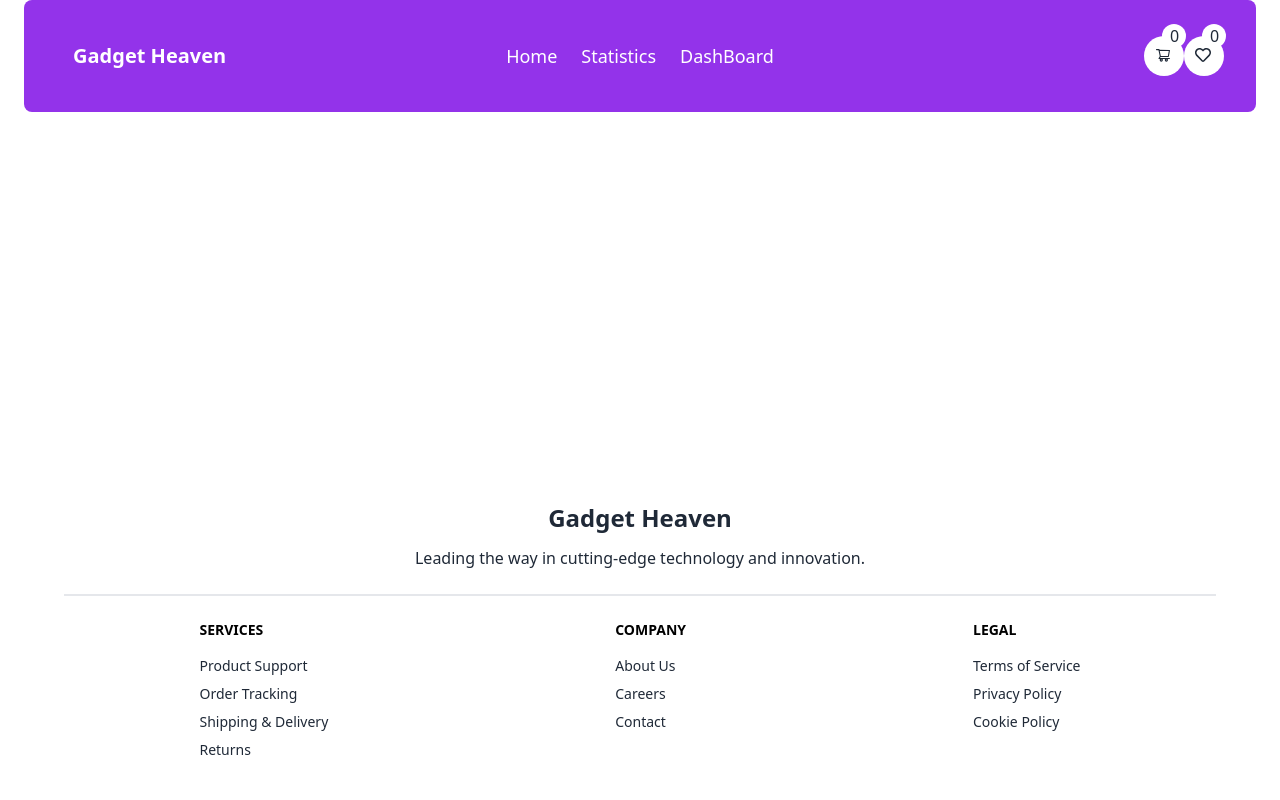
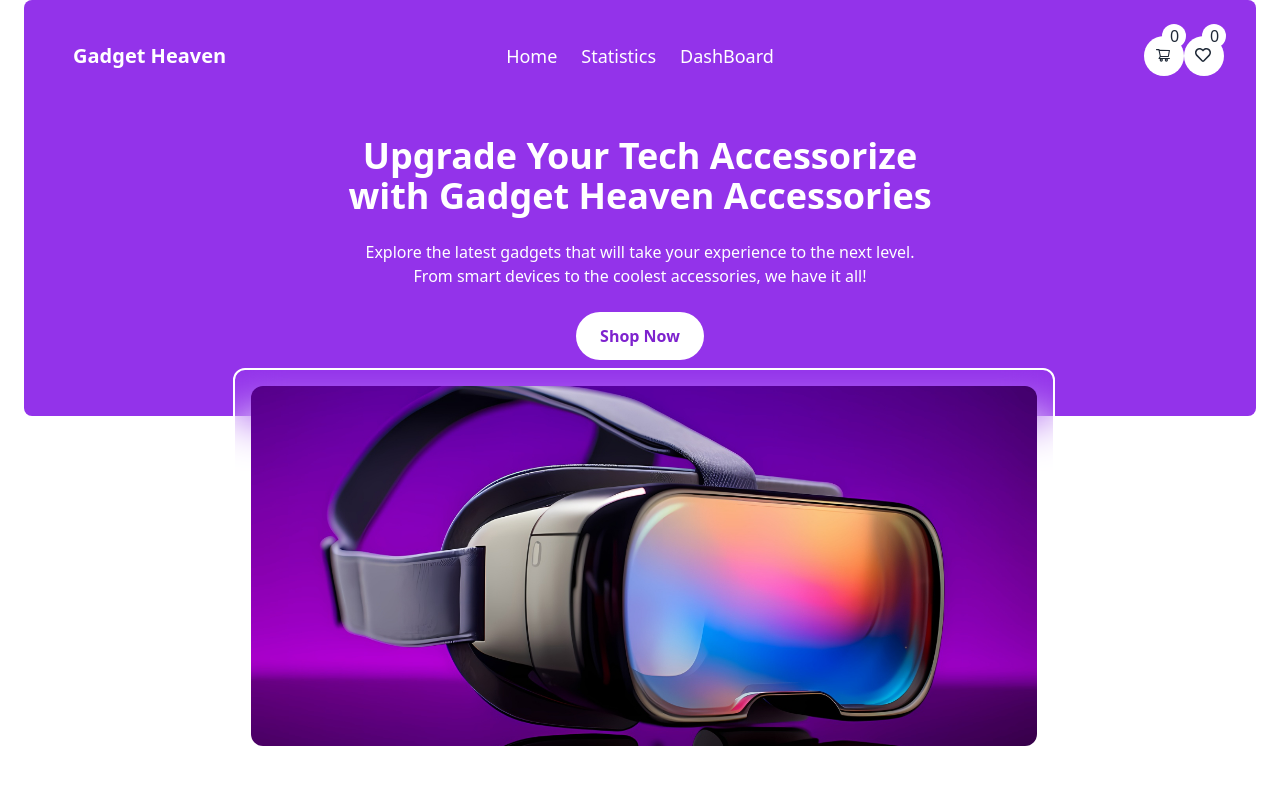
Before and after one commit to programming-hero-web-course-4/b10a8-gadget-heaven-SakibHasan7439, a React (Vite) app: page / in a window 1280 px wide. Shown: the top 800 px of the page. Built offline with nearby package versions, Linux system fonts and the light colour scheme.

Commit message:
banner section completed

```diff
--- /dev/null
+++ b/src/Components/Banner.jsx
@@ -0,0 +1,24 @@
+import hero from '/src/assets/banner.jpg'
+
+const Banner = () => {
+    return (
+        <div className="h-[700px] relative">
+            <div className="bg-purple-600 p-6 rounded-b-lg ">
+                <div className="text-center w-10/12 lg:w-6/12 mb-8 mx-auto">
+                    <h1 className="text-xl mb-6 text-white md:text-3xl lg:text-4xl font-bold">
+                        Upgrade Your Tech Accessorize with Gadget Heaven Accessories
+                    </h1>
+                    <p className="text-white mb-6">
+                    Explore the latest gadgets that will take your experience to the next level. From smart devices to the coolest accessories, we have it all!
+                    </p>
+                    <button className="bg-white px-4 py-2 lg:px-6 lg:py-3 rounded-full text-purple-700 font-semibold lg:font-bold">Shop Now</button>
+                </div>
+            </div>
+            <div className="backdrop-blur-xl absolute left-[17%] xl:bottom-0 -bottom-[53px]  border-2 border-white rounded-xl p-4 w-8/12 mb-12">
+                <img className='object-cover rounded-xl w-full h-[360px]' src={hero} alt="banner image" />
+            </div>
+        </div>
+    );
+};
+
+export default Banner;
--- a/src/Components/Navbar.jsx
+++ b/src/Components/Navbar.jsx
@@ -4,7 +4,7 @@ import { FaRegHeart } from "react-icons/fa";
 
 const Navbar = () => {
     return (
-        <div className="navbar rounded-lg bg-purple-600 p-2 md:p-8">
+        <div className="navbar rounded-t-lg bg-purple-600 p-2 md:p-8">
         <div className="navbar-start">
             <div className="dropdown">
             <div tabIndex={0} role="button" className="btn btn-ghost lg:hidden">
--- a/src/Components/Router.jsx
+++ b/src/Components/Router.jsx
@@ -4,12 +4,32 @@ import {
 
 import MainLayouts from "../Layout/MainLayouts";
 import ErrorPage from "../pages/ErrorPage";
+import Home from "../pages/Home";
+import Statistics from "../pages/Statistics";
+import DashBoard from "../pages/DashBoard";
 
 const Router = createBrowserRouter([
    {
     path: '/',
     element: <MainLayouts></MainLayouts>,
-    errorElement: <ErrorPage></ErrorPage>
+    errorElement: <ErrorPage></ErrorPage>,
+
+    children: [
+      {
+        path: '/',
+        element: <Home></Home>
+      },
+
+      {
+        path: '/statistics',
+        element: <Statistics></Statistics>
+      },
+
+      {
+        path: '/dashboard',
+        element: <DashBoard></DashBoard>
+      }
+    ]
    }
 ])
 
--- /dev/null
+++ b/src/pages/DashBoard.jsx
@@ -0,0 +1,9 @@
+const DashBoard = () => {
+    return (
+        <div>
+            <h2  className="text-4xl text-center font-bold">DashBoard Components</h2>
+        </div>
+    );
+};
+
+export default DashBoard;
--- a/src/pages/Home.jsx
+++ b/src/pages/Home.jsx
@@ -1,7 +1,17 @@
+import { Outlet } from "react-router-dom";
+import Banner from "../Components/Banner";
+
 const Home = () => {
     return (
         <div>
-            <h2 className="text-center m-7">Home sweet Home</h2>
+            <Banner></Banner>
+            <h2 className="text-center text-3xl font-semibold">Explore Cutting Edge Gadgets</h2>
+            <div className="lg:grid grid-cols-12">
+                <div className="col-span-3"></div>
+                <div className="col-span-9">
+                    <Outlet></Outlet>
+                </div>
+            </div>
         </div>
     );
 };
--- /dev/null
+++ b/src/pages/Statistics.jsx
@@ -0,0 +1,9 @@
+const Statistics = () => {
+    return (
+        <div>
+            <h2 className="text-4xl text-center font-bold">Statistic components</h2>
+        </div>
+    );
+};
+
+export default Statistics;
```
